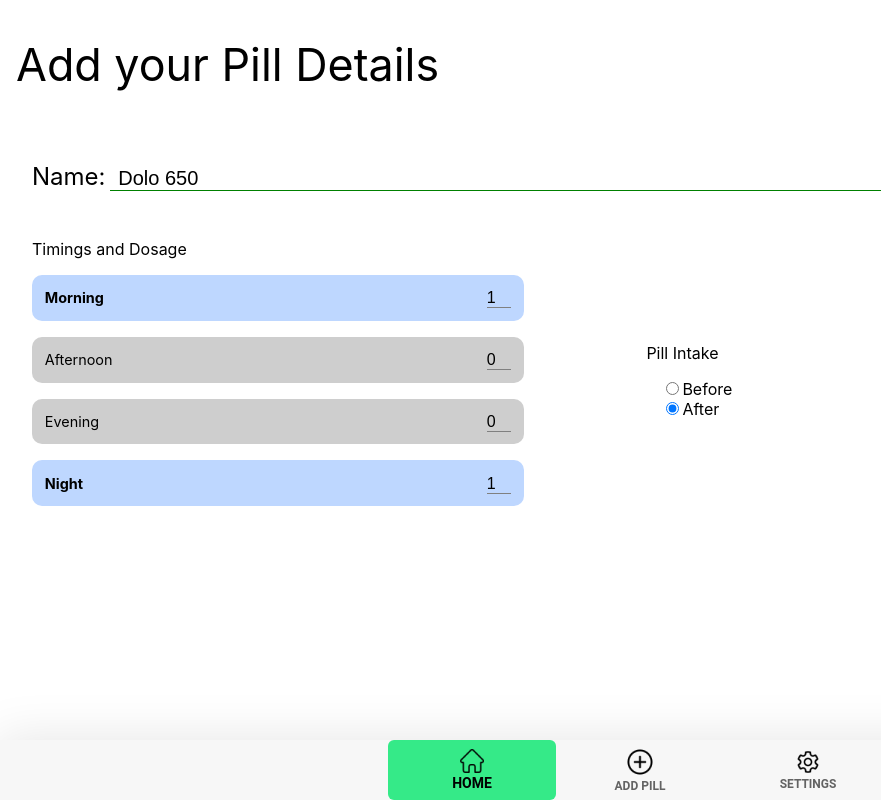
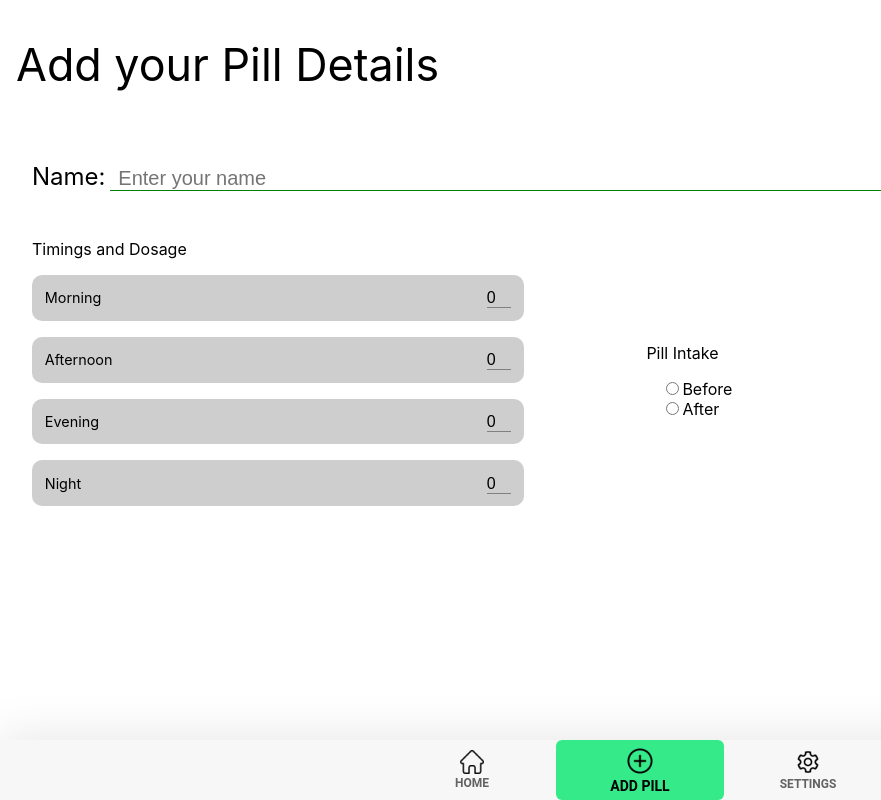
Before and after one commit to hariraghav10/Med2Disp, a React (Create React App) app: page /add in a window 1280 px wide. Shown: the whole page, without its empty margins (0-881 px from the left). Built offline with nearby package versions, Linux system fonts and the light colour scheme.

Commit message:
Add Pill Page on track #2

```diff
--- a/src/comp/BottomNav.js
+++ b/src/comp/BottomNav.js
@@ -1,12 +1,22 @@
 import { BottomNavigation, BottomNavigationAction } from "@mui/material"
 //import {makeStyles} from "@emotion/styles"
-import { useState } from "react";
+import { useEffect, useState } from "react";
 import HomeIcon from "../Home.png"
 import AddIcon from "../Add.png"
 import SettingsIcon from "../Settings.png"
-import { redirect, useNavigate } from "react-router-dom";
+import { redirect, useLocation, useNavigate } from "react-router-dom";
 export default function BottomNav() {
     const [value, setValue] = useState(0)
+    let page = useLocation()
+    page = page.pathname
+    console.log("page: ",page)
+
+    useEffect(()=>{
+      page == '/' && setValue(0)
+      page == '/add' && setValue(1)
+      page == '/settings' && setValue(2)
+
+    })
 /*
     const useStyles = makeStyles({
         root: {
--- a/src/comp/PillDetail.js
+++ b/src/comp/PillDetail.js
@@ -1,5 +1,5 @@
 import { useEffect,useState } from "react";
-import { Link } from "react-router-dom";
+import { Link, useNavigate } from "react-router-dom";
 import Accordion from '@mui/material/Accordion';
 import AccordionActions from '@mui/material/AccordionActions';
 import AccordionSummary from '@mui/material/AccordionSummary';
@@ -8,12 +8,19 @@ import {pilldata} from '../data/pillsdata.js'
 //import ExpandMoreIcon from '@mui/icons-material/ExpandMore';
 import PenIcon from '../Pen.png'
 import Button from '@mui/material/Button';
+
 export default function PillDetail(p) {
   const pill = p.data
-    const [IconShow, setIconShow] = useState(false)
-    function handlePencilClick(){
-        alert("clikced")
+  const [IconShow, setIconShow] = useState(false)
+
+  const Navigate = useNavigate()
+
+  function handlePencilClick(id){
+        //alert("clikced")
+        Navigate('/add?id='+id)
     }
+
+
     return(
 
         <div style={{padding:"0.5rem 0"}}>
@@ -39,7 +46,7 @@ export default function PillDetail(p) {
         </div>
           {
             IconShow &&
-           <div style={{ border:"0px solid green", marginRight:"1rem", padding:'1rem'}} onClick={(e)=>handlePencilClick()}>
+           <div style={{ border:"0px solid green", marginRight:"1rem", padding:'1rem'}} onClick={(e)=>handlePencilClick(pill.compartment)}>
                 <img  style={{display:"block",border:"0px solid green", }} src={PenIcon} width="15px" height="15px"/>
           </div>
 
--- a/src/pages/AddPillPage.js
+++ b/src/pages/AddPillPage.js
@@ -1,16 +1,55 @@
-import { useEffect,useState } from "react";
-import { Link } from "react-router-dom";
+import { useEffect,useState, useMemo } from "react";
+import { Link , useParams, useLocation} from "react-router-dom";
 import Header from "../comp/Header"
 import {pilldata} from '../data/pillsdata'
 import TimingsTab from "../comp/TimingsTab";
 import Button from '../comp/Button'
 import PillintakeTab from "../comp/PillintakeTab";
 
+
 export default function AddPillPage() {
+
+  function useQuery() {
+    const { search } = useLocation();
+
+    return useMemo(() => new URLSearchParams(search), [search]);
+  }
+    let query = useQuery();
+
+
+
     let data=pilldata.data[0]
     const [PillData, setPillData] = useState(data)
-    console.log(data)
+    const [isNewPill, setisNewPill] = useState(false)
+    //console.log(data)
 
+
+    useEffect(()=>{
+      //query.get("id") && console.log("Edit Pill: ",query.get("id"))
+      //!(query.get("id")) && console.log("New Pill")
+      let id = query.get("id")
+      if(id){
+        console.log(id)
+        console.log(parseInt(id))
+        let pill = pilldata.data.find((d)=>d.compartment===parseInt(id))
+        console.log(pill)
+        if(pill){
+          setPillData(pill)
+          setisNewPill(false)
+          console.log("Edit Pill: ",pill)
+        }
+        else{
+          setPillData(null)
+          setisNewPill(true)
+          console.log("New Pill")
+        }}
+      else{
+        setPillData(null)
+        setisNewPill(true)
+        console.log("New Pill")
+      }
+
+    },[])
     function ChangeTimingSelection(label,change){
         console.log("which time: ", label, " what to do: ", change)
 
@@ -18,7 +57,7 @@ export default function AddPillPage() {
 
     function isSelectedList(t1){
 
-            if (PillData.timings.some(t2 => t1 === t2.name)) {
+            if (PillData && PillData.timings.some(t2 => t1 === t2.name)) {
               console.log(t1, 'is selected');
              return( <PillintakeTab data={PillData.timings.find(t2 => t2.name == t1)} selected={true}></PillintakeTab>)
             } else {
@@ -36,7 +75,7 @@ export default function AddPillPage() {
                     fontSize:"1.5rem"
                 }}>Name:</label>
               <input type="text" placeholder="Enter your name"
-                value={PillData.name}
+                value={isNewPill?"": PillData.name}
               //  onChange={handleInputChange}
                 style={{
                     //textDecoration:"underline",
@@ -76,12 +115,12 @@ export default function AddPillPage() {
             }}>
                 <p>Pill Intake</p>
                 <label>
-                     <input type="radio" name="food" value="Before" checked={PillData.food=='Before'}/>
+                     <input type="radio" name="food" value="Before" checked={!isNewPill && PillData.food=='Before'}/>
                      Before
                 </label>
                 <br></br>
                 <label>
-                     <input type="radio" name="food" value="After" checked={PillData.food=='After'}/>
+                     <input type="radio" name="food" value="After" checked={!isNewPill && PillData.food=='After'}/>
                      After
                 </label>
             </section>
```
